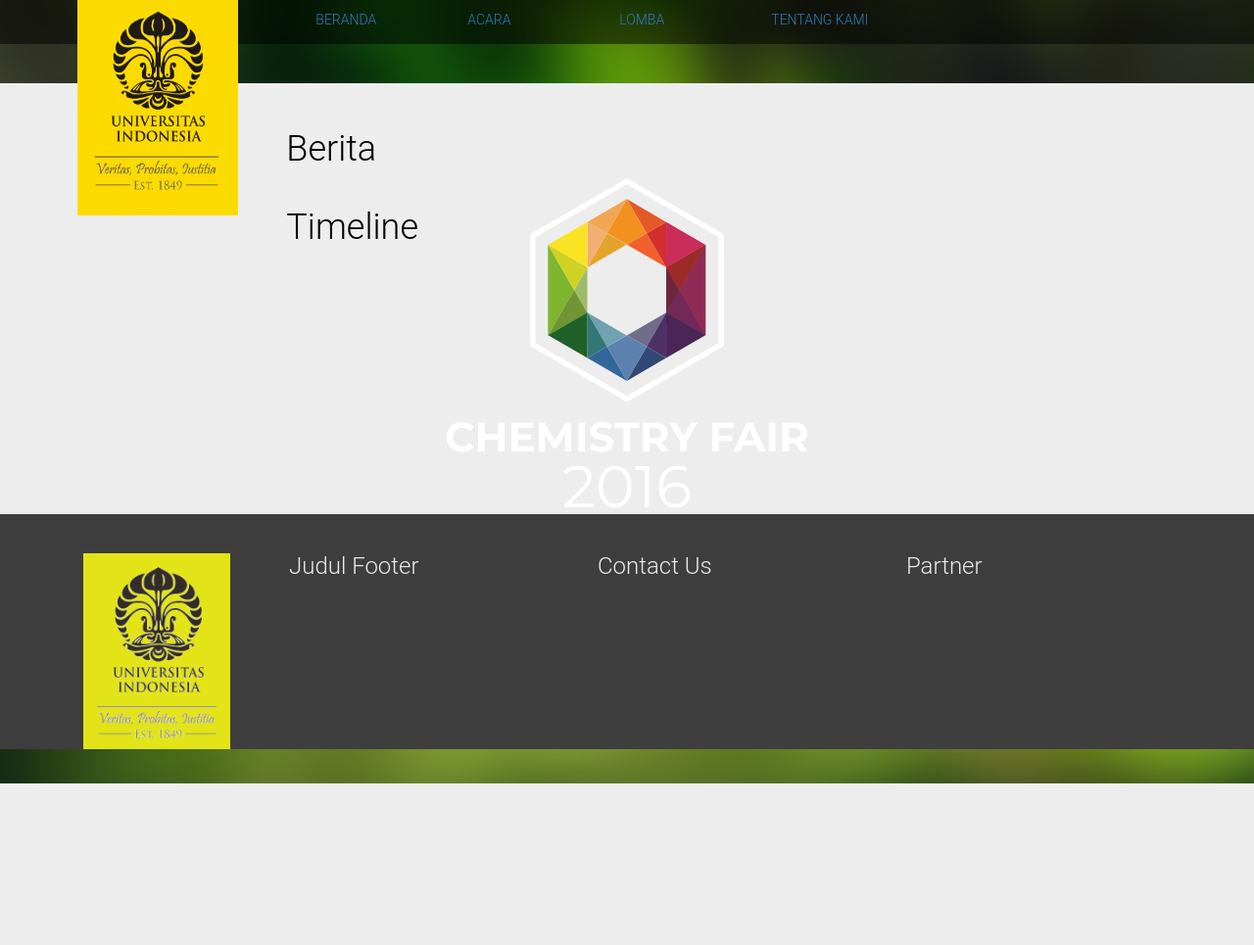
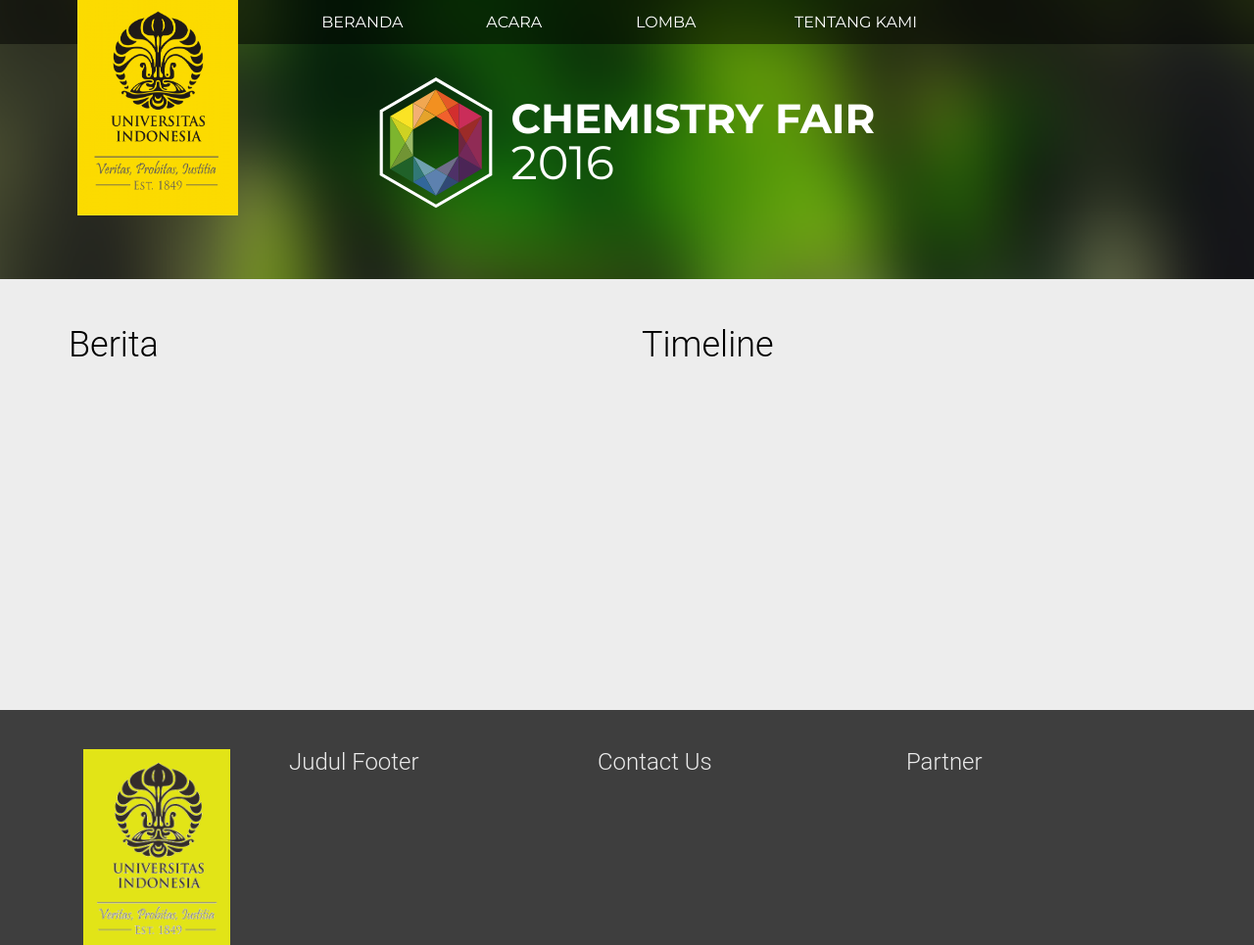
Before and after one commit to webforceindonesia/chemistryfairUI, a CodeIgniter app: page /chemistryfairui/index.php/main/home in a window 1280 px wide. Shown: the whole page at 98% size. Before the commit the page ends 800 px from the top, so only its background shows below. Run offline with CodeIgniter, Linux system fonts and the light colour scheme; data that the repository does not hold is empty; some libraries are stand-ins or nearby versions.

Commit message:
Fixed css conflicts

```diff
--- a/css/media.css
+++ b/css/media.css
@@ -8,7 +8,8 @@
 
 @media handheld, screen and (min-width: 320px) and (max-width: 991px)
 {
-	#logo-univ-header-container
+	/* Coming Soon Page */
+	#logo-univ-comingsoon-container
 	{
 		display: none;
 	}
@@ -28,12 +29,12 @@
 		text-align: center;
 	}
 
-	.logo-cf-header-container-small
+	.logo-cf-comingsoon-container-small
 	{
 		display: block;
 	}
 
-	.logo-cf-header-container
+	.logo-cf-comingsoon-container
 	{
 		display: none;
 	}
@@ -63,6 +64,27 @@
 	.countdown-number span
 	{
 		font-size: 72px;
+	}
+
+	/* Header Template */
+	#logo-univ-header-container
+	{
+		display: none;
+	}
+
+	#top-bar
+	{
+		height: auto;
+	}
+
+	.logo-cf-header-container-small
+	{
+		display: block;
+	}
+
+	.logo-cf-header-container
+	{
+		display: none;
 	}
 }
 
--- a/css/style.css
+++ b/css/style.css
@@ -116,13 +116,13 @@ body
 	font-size: 22px;
 }
 
-#logo-univ-header-container
+#logo-univ-comingsoon-container
 {
 	margin-left: 5%;
 	position: relative;
 }
 
-#logo-univ-header
+#logo-univ-comingsoon
 {
 	margin-top: -30px;
 	height: 250px;
@@ -138,7 +138,7 @@ body
 	vertical-align: left;
 }
 
-.logo-cf-header-container
+.logo-cf-comingsoon-container
 {
 	position: absolute;
 	margin-top: 100px;
@@ -149,14 +149,14 @@ body
 	text-align: center;
 }
 
-.logo-cf-header-container img
+.logo-cf-comingsoon-container img
 {
 	height: 100%;
 	margin-left: auto;
 	text-align: center;
 }
 
-.logo-cf-header-container div
+.logo-cf-comingsoon-container div
 {
 	margin-top: 10px;
 	text-align: center;
@@ -164,7 +164,7 @@ body
 	line-height: 135px;
 }
 
-.logo-cf-header-container div p
+.logo-cf-comingsoon-container div p
 {
 	font-size: 42px;
 	color: white;
@@ -176,9 +176,174 @@ body
     vertical-align: middle;
 }
 
+.logo-cf-comingsoon-container div p span
+{
+	font-size: 60px;
+	font-weight: 400;
+}
+
+.logo-cf-comingsoon-container-small
+{
+	width: 100%;
+	height: 75px;
+	padding: 5px;
+	vertical-align: middle;
+	text-align: center;
+	display: none;
+}
+
+.logo-cf-comingsoon-container-small img
+{
+	height: 100%;
+	margin-left: auto;
+	text-align: center;
+	display: inline-block;
+}
+
+.logo-cf-comingsoon-container-small div
+{
+	display: inline-block;
+	text-align: left;
+	height: 45px;
+	line-height: 45px;
+}
+
+.logo-cf-comingsoon-container-small div p
+{
+	font-size: 22px;
+	color: white;
+	font-family: 'Montserrat', sans-serif;
+	font-weight: 700;
+	margin-left: 5px;
+	margin-bottom: 0px;
+	line-height: 1;
+    display: inline-block;
+    vertical-align: middle;
+}
+
+.logo-cf-comingsoon-container-small div p span
+{
+	font-size: 28px;
+	font-weight: 400;
+}
+
+.fixed-bot
+{
+	width: 100%;
+	position: fixed;
+	bottom: 0px;
+	padding: 30px;
+	vertical-align: bottom;
+}
+
+.quote
+{
+	font-family: 'Montserrat', sans-serif;
+	font-weight: 400;
+	font-size: 20px;
+	margin-top: 20px;
+}
+
+.countdown-area
+{
+	text-align: right;
+}
+
+.countdown-area div
+{
+	display: inline-block;
+}
+
+.countdown-area div p
+{
+	font-size: 22px;
+}
+
+.countdown-number span
+{
+	font-size: 65px;
+	margin-right: 8px;
+	font-family: 'Montserrat', sans-serif;
+	font-weight: 700;
+}
+
+/* Header Template */
+
+.nav > li
+{
+    text-align: center;
+}
+
+.nav > li > a
+{
+	line-height: 45px;
+	padding: 0;
+	font-family: 'Montserrat', sans-serif;
+	font-weight: 400;
+	font-size: 16px;
+	color: white;
+	-webkit-transition: color 0.2s, background-color 0.2s; /* Safari */
+    transition: color 0.2s, background-color 0.2s;
+}
+
+.nav > li > a:hover
+{
+	color: black;
+}
+
+#logo-univ-header-container
+{
+	margin-left: 5%;
+}
+
+#logo-univ-header
+{
+	margin-top: -30px;
+	height: 250px;
+	position: absolute;
+}
+
+.logo-cf-header-container
+{
+	width: 100%;
+	height: 200px;
+	padding: 30px;
+	vertical-align: middle;
+	text-align: center;
+}
+
+.logo-cf-header-container img
+{
+	height: 100%;
+	margin-left: auto;
+	text-align: center;
+	display: inline-block;
+}
+
+.logo-cf-header-container div
+{
+	display: inline-block;
+	text-align: left;
+	height: 135px;
+	line-height: 135px;
+}
+
+.logo-cf-header-container div p
+{
+	font-size: 42px;
+	color: white;
+	font-family: 'Montserrat', sans-serif;
+	font-weight: 700;
+	margin-left: 15px;
+	margin-bottom: 0px;
+	line-height: 1;
+    display: inline-block;
+    vertical-align: middle;
+}
+
 .logo-cf-header-container div p span
 {
-	font-size: 60px;
+	font-size: 48px;
 	font-weight: 400;
 }
 
@@ -227,46 +392,6 @@ body
 	font-weight: 400;
 }
 
-.fixed-bot
-{
-	width: 100%;
-	position: fixed;
-	bottom: 0px;
-	padding: 30px;
-	vertical-align: bottom;
-}
-
-.quote
-{
-	font-family: 'Montserrat', sans-serif;
-	font-weight: 400;
-	font-size: 20px;
-	margin-top: 20px;
-}
-
-.countdown-area
-{
-	text-align: right;
-}
-
-.countdown-area div
-{
-	display: inline-block;
-}
-
-.countdown-area div p
-{
-	font-size: 22px;
-}
-
-.countdown-number span
-{
-	font-size: 65px;
-	margin-right: 8px;
-	font-family: 'Montserrat', sans-serif;
-	font-weight: 700;
-}
-
 /* About Us */
 
 #aboutUs
```
Also changed, not shown: application/views/landing_page.php (+4 -4 lines).
